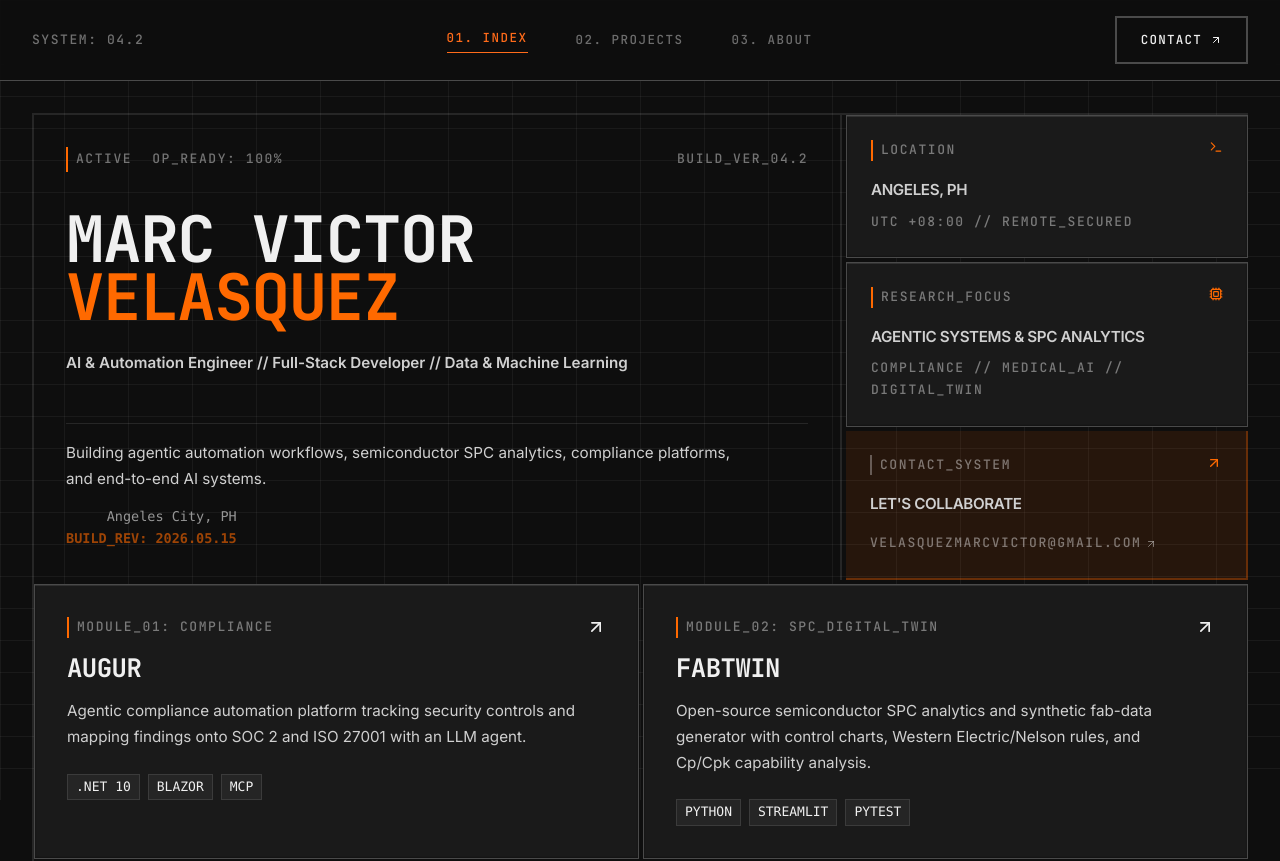
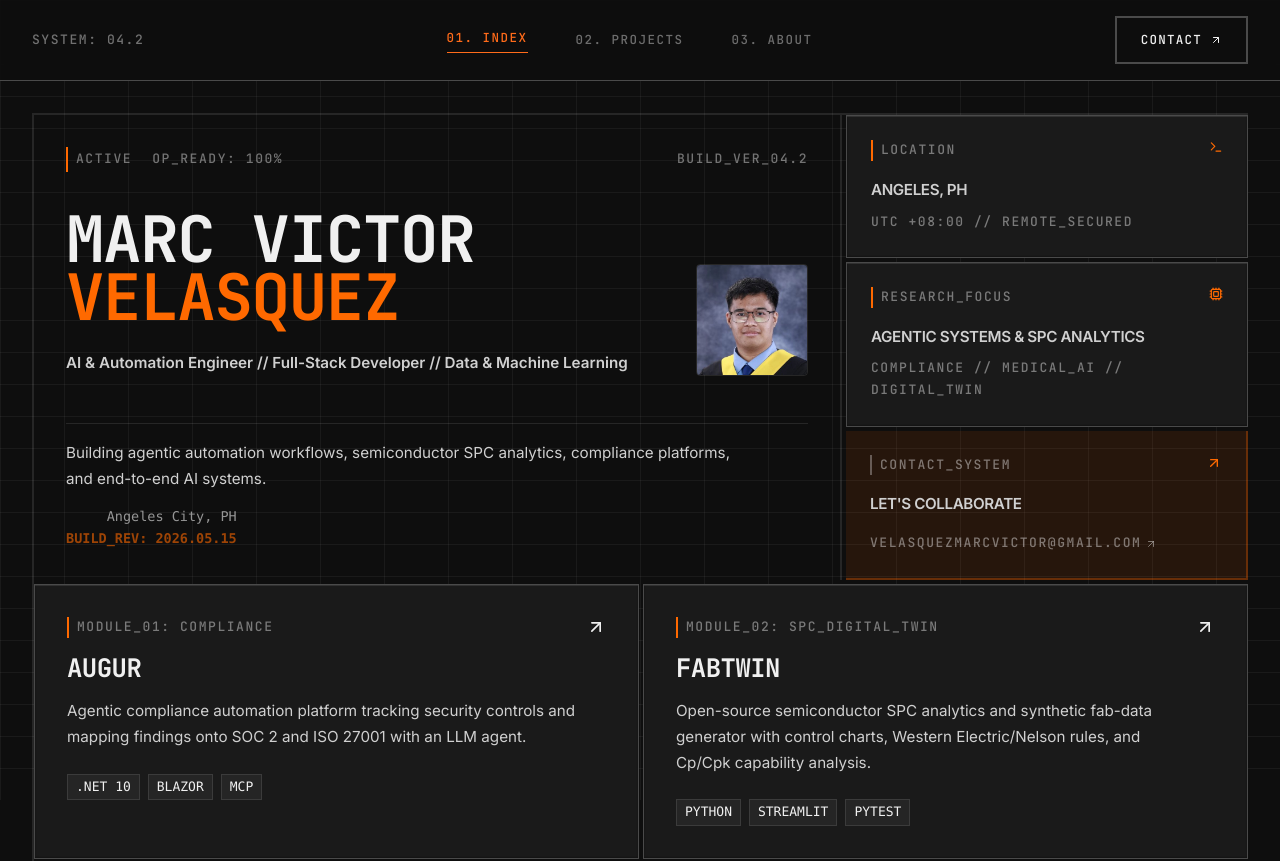
Before and after one commit to marccodesstuff/marccodesstuff-portfolio, a React (Vite) app: page / in a window 1280 px wide. Shown: the top 861 px of the page. Built offline with nearby package versions, Linux system fonts and the light colour scheme.

Commit message:
Add profile picture to homepage hero

```diff
--- a/src/pages/HomePage.tsx
+++ b/src/pages/HomePage.tsx
@@ -26,13 +26,24 @@ const HomePage = () => {
 
           {/* Main headline */}
           <div>
+            <div className="flex flex-col sm:flex-row sm:items-end gap-4 sm:gap-6">
+              <div className="flex-1">
                 <h1 className="text-4xl sm:text-5xl md:text-6xl lg:text-7xl font-black uppercase tracking-tighter leading-[0.95] mb-4">
                   Marc Victor<br />
                   <span className="text-orange-500">Velasquez</span>
                 </h1>
-            <p className="text-lg lg:text-xl font-bold mt-6 tracking-normal text-te-muted max-w-3xl">
+                <p className="text-lg lg:text-xl font-bold mt-2 sm:mt-6 tracking-normal text-te-muted max-w-3xl">
                   AI & Automation Engineer // Full-Stack Developer // Data & Machine Learning
                 </p>
+              </div>
+              <div className="shrink-0 self-start sm:self-auto">
+                <img
+                  src="/profile-pic.jpg"
+                  alt="Marc Victor Velasquez"
+                  className="w-20 h-20 sm:w-28 sm:h-28 rounded-sm border border-white/10 object-cover"
+                />
+              </div>
+            </div>
           </div>
 
           {/* CTA section */}
```
Lines whose indentation alone changed are shown as unchanged.
